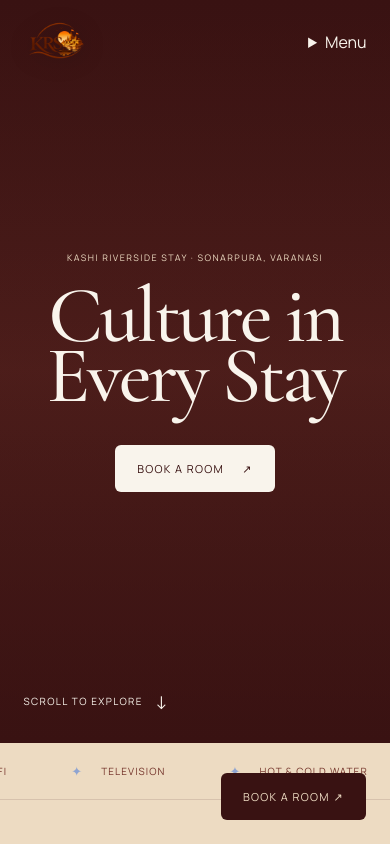
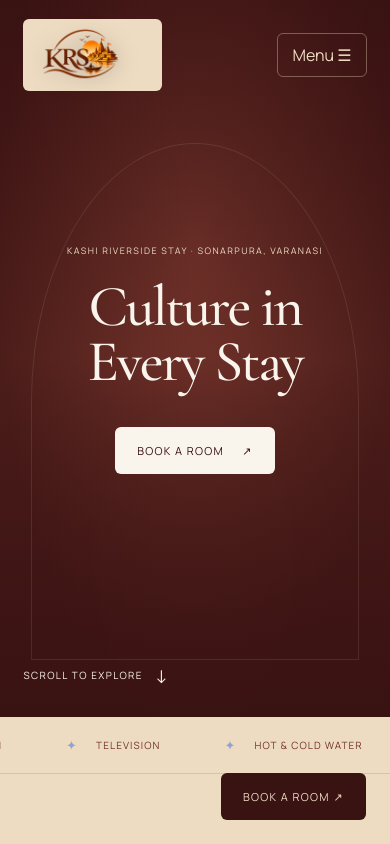
Before and after one commit to Saharsh-14/KashiRiverSide, a Next.js app: page / in a window 390 px wide. Shown: the top 844 px of the page. Built offline with nearby package versions, Linux system fonts and the light colour scheme.

Commit message:
Wire responsive styles and accessible mobile menu

```diff
--- a/app/components/MobileMenu.tsx
+++ b/app/components/MobileMenu.tsx
@@ -13,7 +13,7 @@ export default function MobileMenu() {
     return () => { document.removeEventListener("pointerdown", close); document.removeEventListener("keydown", escape); };
   }, [open]);
   return <div className="mobile-navigation" ref={ref}>
-    <button className="mobile-toggle" aria-expanded={open} aria-controls="mobile-links" onClick={() => setOpen(!open)}>{open ? "Close ×" : "Menu ☰"}</button>
+    <button className="mobile-toggle" aria-expanded={open} aria-controls="mobile-links" onClick={() => setOpen(current => !current)}>{open ? "Close ×" : "Menu ☰"}</button>
     {open && <nav id="mobile-links" aria-label="Mobile navigation" onClick={() => setOpen(false)}>
       <a href="#rooms">Rooms</a><a href="#services">Services</a><a href="#gallery">Gallery</a><a href="#contact">Contact</a><a href="/booking">Book a Room</a>
     </nav>}
--- a/app/layout.tsx
+++ b/app/layout.tsx
@@ -1,5 +1,6 @@
 import type { Metadata } from "next";
 import "./globals.css";
+import "./review.css";
 
 export const metadata: Metadata = {
   title: "Kashi Riverside Stay | Culture in Every Stay",
--- a/app/page.tsx
+++ b/app/page.tsx
@@ -1,3 +1,5 @@
+import MobileMenu from "./components/MobileMenu";
+
 const amenities = ["Air conditioning", "Wi-Fi", "Television", "Hot & cold water", "Room service", "Housekeeping", "24-hour reception", "Power backup"];
 
 const services = [
@@ -26,7 +28,7 @@ export default function Home() {
             <a href="#contact">Contact</a>
           </nav>
           <a className="button button-light header-book" href="/booking">Book a Room</a>
-          <details className="mobile-navigation"><summary>Menu</summary><nav aria-label="Mobile navigation"><a href="#rooms">Rooms</a><a href="#services">Services</a><a href="#gallery">Gallery</a><a href="/booking">Book a Room</a></nav></details>
+          <MobileMenu />
         </header>
         <div className="hero-content" id="top">
           <p className="eyebrow">Kashi Riverside Stay · Sonarpura, Varanasi</p>
```
